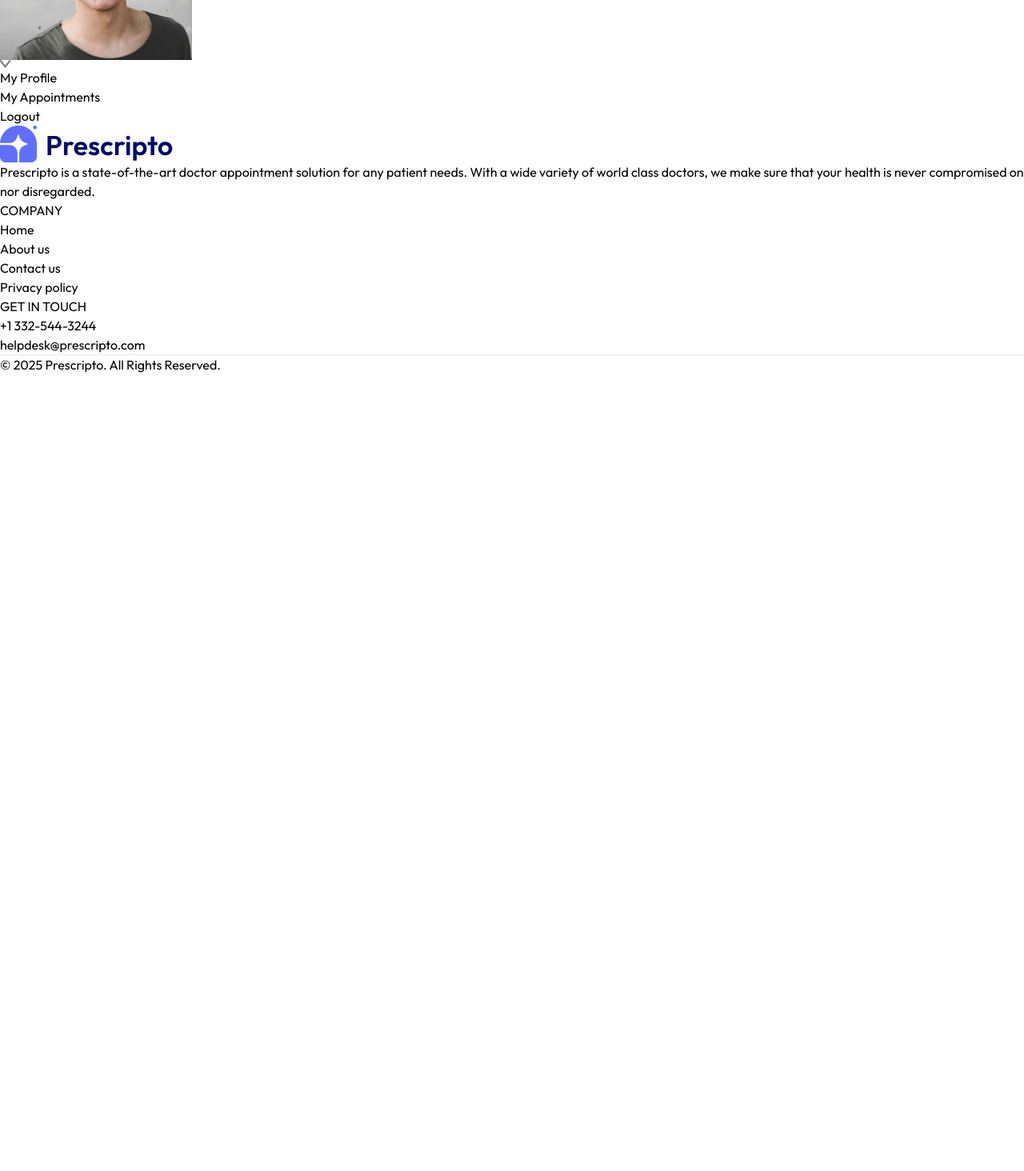
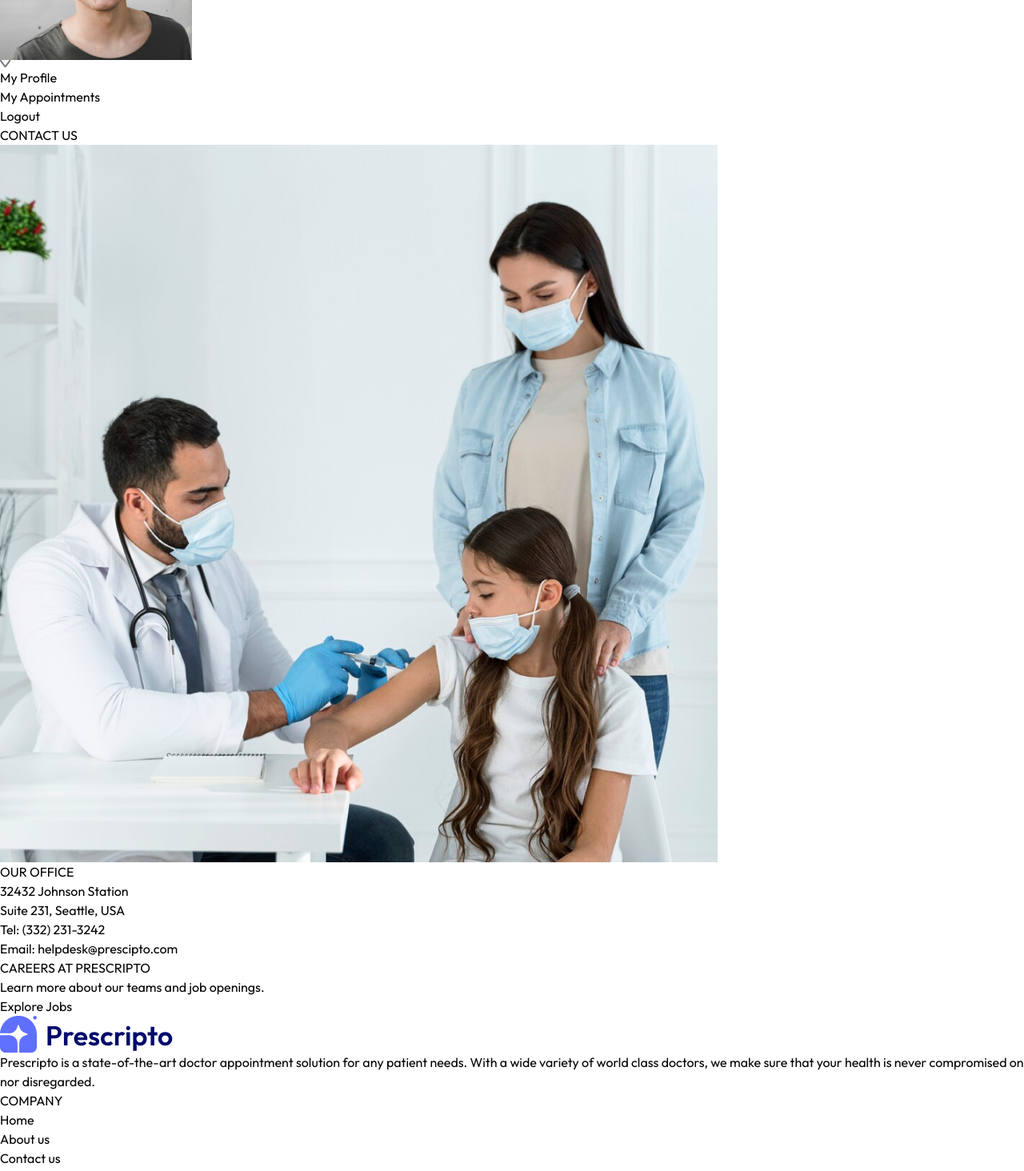
Before and after one commit to Muhammad-Daniyal-Jawad1/doctor-appointment-app, a React (Vite) app in the folder front-end/: page /contact in a window 1280 px wide. Shown: the part 311-1775 px from the top of the page at 80% size. Before the commit the page ends 800 px from the top, so only its background shows below. Built offline with nearby package versions, Linux system fonts and the light colour scheme.

Commit message:
feat: Contact Page Implementation

```diff
--- a/front-end/src/pages/Contact.jsx
+++ b/front-end/src/pages/Contact.jsx
@@ -1,9 +1,25 @@
 import React from 'react'
+import { assets } from '../assets/assets'
 
 const Contact = () => {
   return (
     <div>
+        <div className='text-center text-2xl pt-10 text-gray-500'>
+          <p>CONTACT <span className='text-gray-700 font-semibold'>US</span></p>
+        </div>
 
+        <div className='my-10 flex flex-col justify-center md:flex-row gap-10 mb-28 text-sm'>
+          <img className='w-full md:max-w-[360px]' src={assets.contact_image} alt="" />
+          <div className='flex flex-col justify-center items-start gap-6'>
+            <p className='font-semibold text-lg text-gray-600'>OUR OFFICE</p>
+            <p className='text-gray-500'>32432 Johnson Station <br />Suite 231, Seattle, USA
+            </p>
+            <p className='text-gray-500'>Tel: (332) 231-3242 <br /> Email: helpdesk@prescipto.com</p>
+            <p className='font-semibold text-lg text-gray-600'>CAREERS AT PRESCRIPTO</p>
+            <p className='text-gray-500'>Learn more about our teams and job openings.</p>
+            <button className='border border-black px-8 py-4 text-sm hover:bg-black hover:text-white transition-all duration-500'>Explore Jobs</button>
+          </div>
+        </div>
     </div>
   )
 }
```
